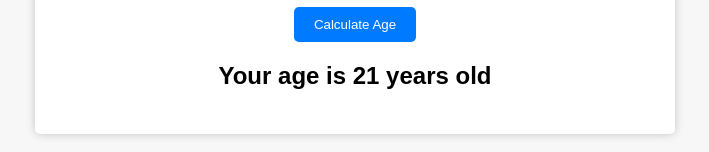
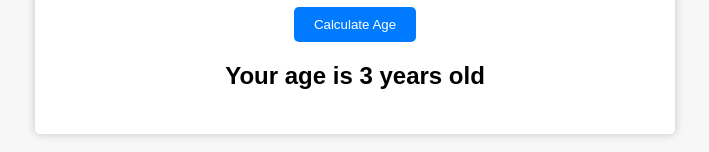
Before and after one commit to Maha-Abdelnabi/Age-calculator, a plain HTML site: page index.html in a window 1280 px wide. Both pictures are taken after typing "2020-01-15" into the empty fields and a click on the button "Calculate Age". Shown: the part 318-470 px from the top of the page, without its empty margins (285-994 px from the left). Drawn offline with Linux system fonts and the light colour scheme.

Commit message:
add innertext to the age output

```diff
--- a/index.html
+++ b/index.html
@@ -13,7 +13,7 @@
             <label for="birthday">Enter your date of birth</label>
             <input type="date" id="birthday" name="birthday">
             <button id="btn">Calculate Age</button>
-            <p id="result"> Your age is 21 years old</p>
+            <p id="result"> Your age is -- years old</p>
         </div>
     </div>
     <script src="script.js"></script>
--- a/script.js
+++ b/script.js
@@ -1,5 +1,6 @@
 const btnEl = document.getElementById("btn");
 const birthdayEl = document.getElementById("birthday");
+const resultEl = document.getElementById("result");
 
 
 //add event listener to button
@@ -12,7 +13,7 @@ function calculateAge(){
         alert("Please enter your birthday")
     }else{
         const age = getAge(birthdayValue);
-        console.log(age)
+        resultEl.innerText = `Your age is ${age} ${age > 1 ? "years" : "year"} old`
     }
 }
 
```
